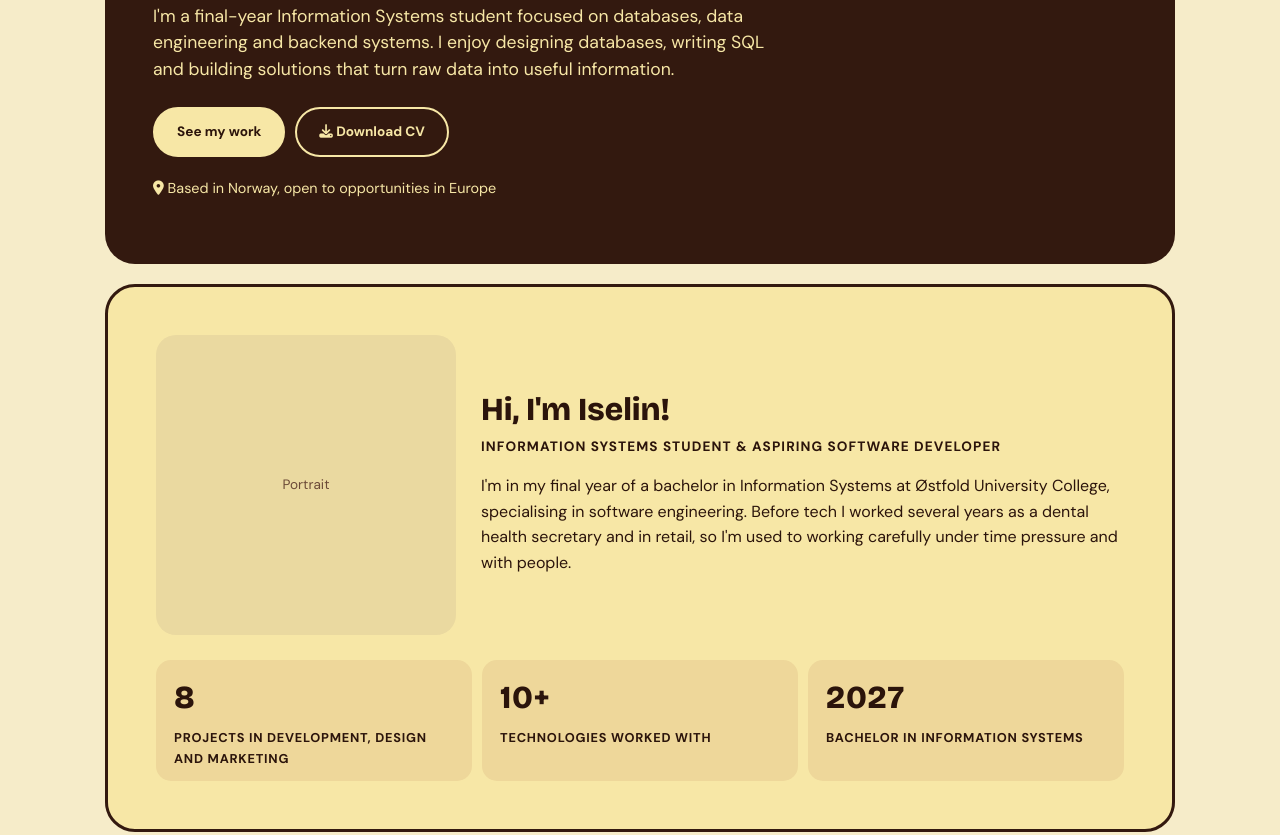
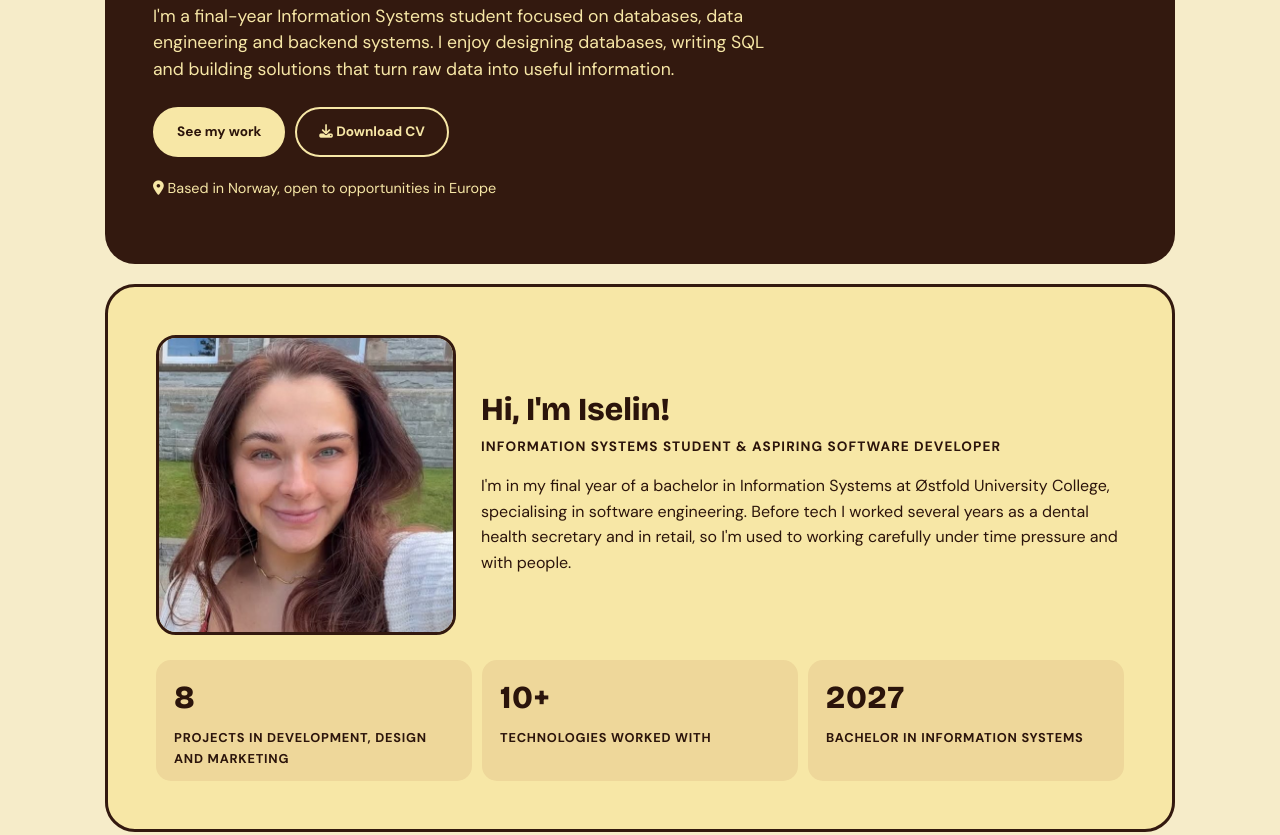
Before and after one commit to iselinmag/iselinmag.github.io, a website: page index.html in a window 1280 px wide. Shown: the part 463-1298 px from the top of the page. Drawn offline with nearby package versions, Linux system fonts and the light colour scheme.

Commit message:
Add portrait

```diff
--- a/index.html
+++ b/index.html
@@ -44,10 +44,7 @@
 
 <!--Om meg-->
             <section id="om-meg">
-                <div class="bilde-plass portrett">
-                    <!--Bytt ut med: <img src="bilder/portrett.jpg" alt="Portrait of Iselin Magnussen">-->
-                    <p>Portrait</p>
-                </div>
+                <img src="bilder/portrett.jpg" alt="Portrait of Iselin Magnussen" class="portrett-bilde" width="600" height="600">
                 <div class="om-tekst">
                     <h2>Hi, I'm Iselin!</h2>
                     <p class="rolle">Information Systems student &amp; aspiring software developer</p>
--- a/style.css
+++ b/style.css
@@ -1450,3 +1450,14 @@ footer i {
         max-width: 760px;
     }
 }
+
+/*PORTRETT*/
+.portrett-bilde {
+    width: 100%;
+    max-width: 320px;
+    aspect-ratio: 1 / 1;
+    height: auto;
+    object-fit: cover;
+    border-radius: 20px;
+    border: 3px solid var(--brun);
+}
```
Also changed, not shown: bilder/portrett.jpg (added).
